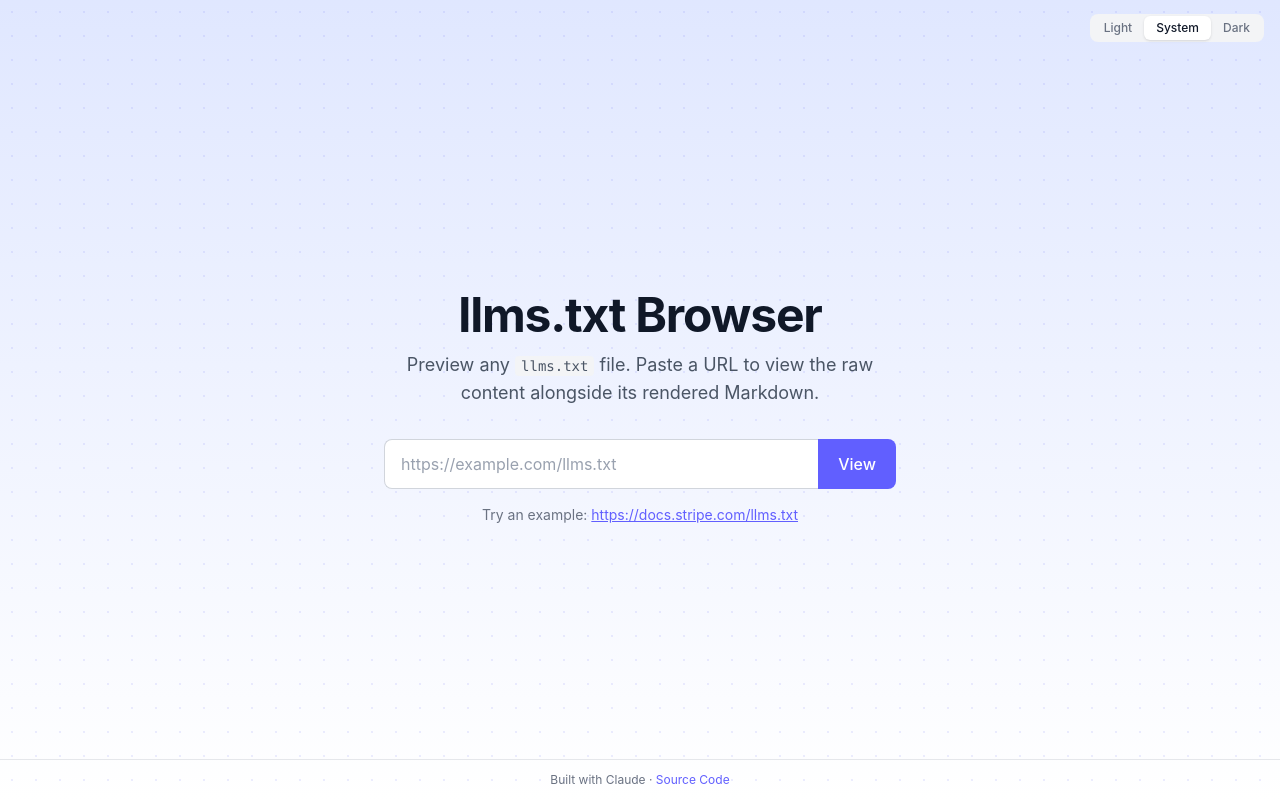
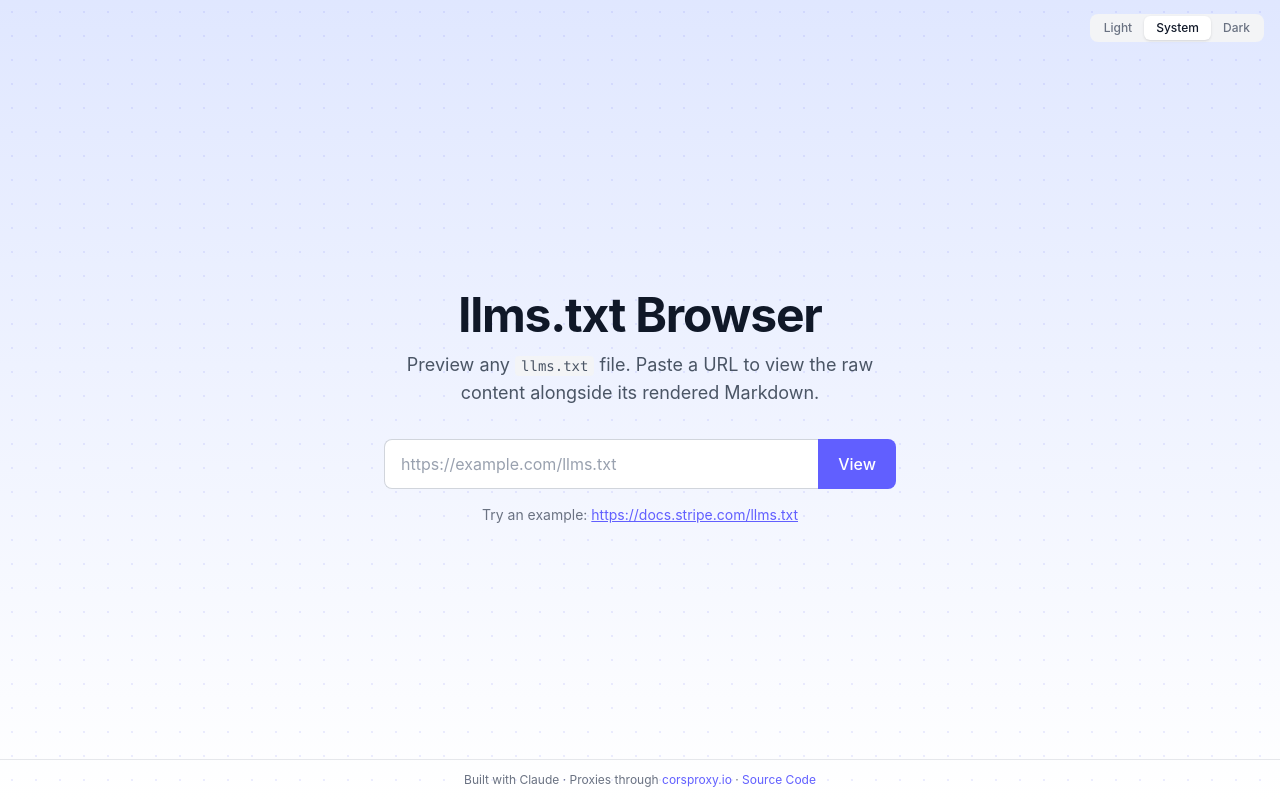
Before and after one commit to raygesualdo/llms-txt-browser, a React (Vite) app: page / in a window 1280 px wide. Built offline with nearby package versions, Linux system fonts and the light colour scheme.

Commit message:
better footer

```diff
--- /dev/null
+++ b/src/components/Footer.tsx
@@ -0,0 +1,26 @@
+export function Footer({ className = '' }: { className?: string }) {
+  return (
+    <footer
+      className={`shrink-0 border-t border-gray-200 px-4 py-3 text-center text-xs text-gray-500 dark:border-gray-700 dark:text-gray-400 ${className}`}
+    >
+      Built with Claude &middot; Proxies through{' '}
+      <a
+        href="https://corsproxy.io"
+        className="text-indigo-500 hover:text-indigo-600 dark:text-indigo-400"
+        target="_blank"
+        rel="noopener noreferrer"
+      >
+        corsproxy.io
+      </a>{' '}
+      &middot;{' '}
+      <a
+        href="#"
+        className="text-indigo-500 hover:text-indigo-600 dark:text-indigo-400"
+        target="_blank"
+        rel="noopener noreferrer"
+      >
+        Source Code
+      </a>
+    </footer>
+  )
+}
--- a/src/components/Landing.tsx
+++ b/src/components/Landing.tsx
@@ -1,5 +1,6 @@
 import { useState, type MouseEvent, type SubmitEvent } from 'react'
 import { ThemeToggle } from './ThemeToggle'
+import { Footer } from './Footer'
 import { buildAppUrl } from '../lib/url'
 
 const EXAMPLE_URL = 'https://docs.stripe.com/llms.txt'
@@ -83,17 +84,7 @@ export function Landing({
           </p>
         </div>
       </div>
-      <footer className="shrink-0 border-t border-gray-200 px-4 py-3 text-center text-xs text-gray-500 dark:border-gray-700 dark:text-gray-400">
-        Built with Claude &middot;{' '}
-        <a
-          href="#"
-          className="text-indigo-500 hover:text-indigo-600 dark:text-indigo-400"
-          target="_blank"
-          rel="noopener noreferrer"
-        >
-          Source Code
-        </a>
-      </footer>
+      <Footer />
     </div>
   )
 }
--- a/src/components/Viewer.tsx
+++ b/src/components/Viewer.tsx
@@ -1,4 +1,5 @@
 import { Header } from "./Header";
+import { Footer } from "./Footer";
 import { ErrorDisplay } from "./ErrorDisplay";
 import { RawPane } from "./RawPane";
 import { RenderedPane } from "./RenderedPane";
@@ -78,17 +79,7 @@ export function Viewer({
           </>
         )}
       </div>
-      <footer className="shrink-0 border-t border-gray-200 bg-white px-4 py-2 text-center text-xs text-gray-500 dark:border-gray-700 dark:bg-gray-900 dark:text-gray-400">
-        Built with Claude &middot;{" "}
-        <a
-          href="#"
-          className="text-indigo-500 hover:text-indigo-600 dark:text-indigo-400"
-          target="_blank"
-          rel="noopener noreferrer"
-        >
-          Source Code
-        </a>
-      </footer>
+      <Footer className="bg-white dark:bg-gray-900" />
     </div>
   );
 }
```
